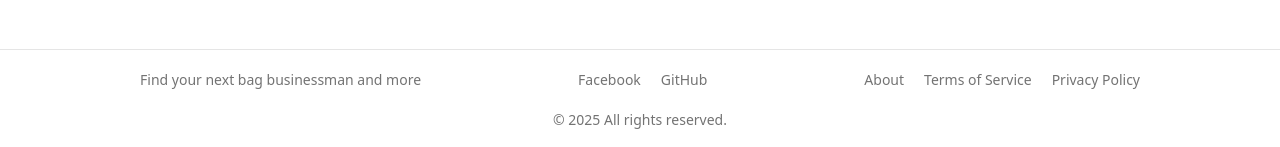
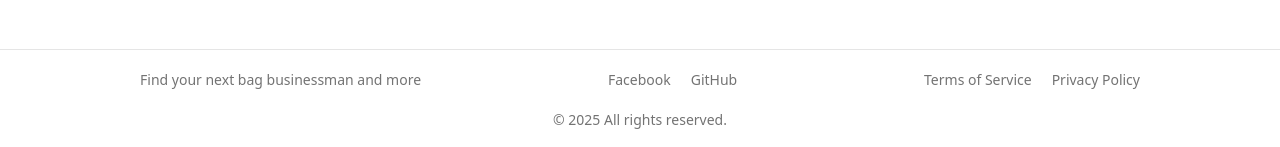
Before and after one commit to nazimboudeffa/bag-commerce-next15-mongodb, a Next.js app: page / in a window 1280 px wide. Shown: the part 1513-1660 px from the top of the page. Built offline with nearby package versions, Linux system fonts and the light colour scheme; no server answers.

Commit message:
removed about in footer

```diff
--- a/src/components/Footer.tsx
+++ b/src/components/Footer.tsx
@@ -17,9 +17,6 @@ export default function Footer() {
             </Link>
           </div>
           <div className="flex flex-wrap gap-5 text-sm text-muted-foreground">
-            <Link href="/about" className="hover:underline">
-              About
-            </Link>
             <Link href="/tos" className="hover:underline">
               Terms of Service
             </Link>
```
